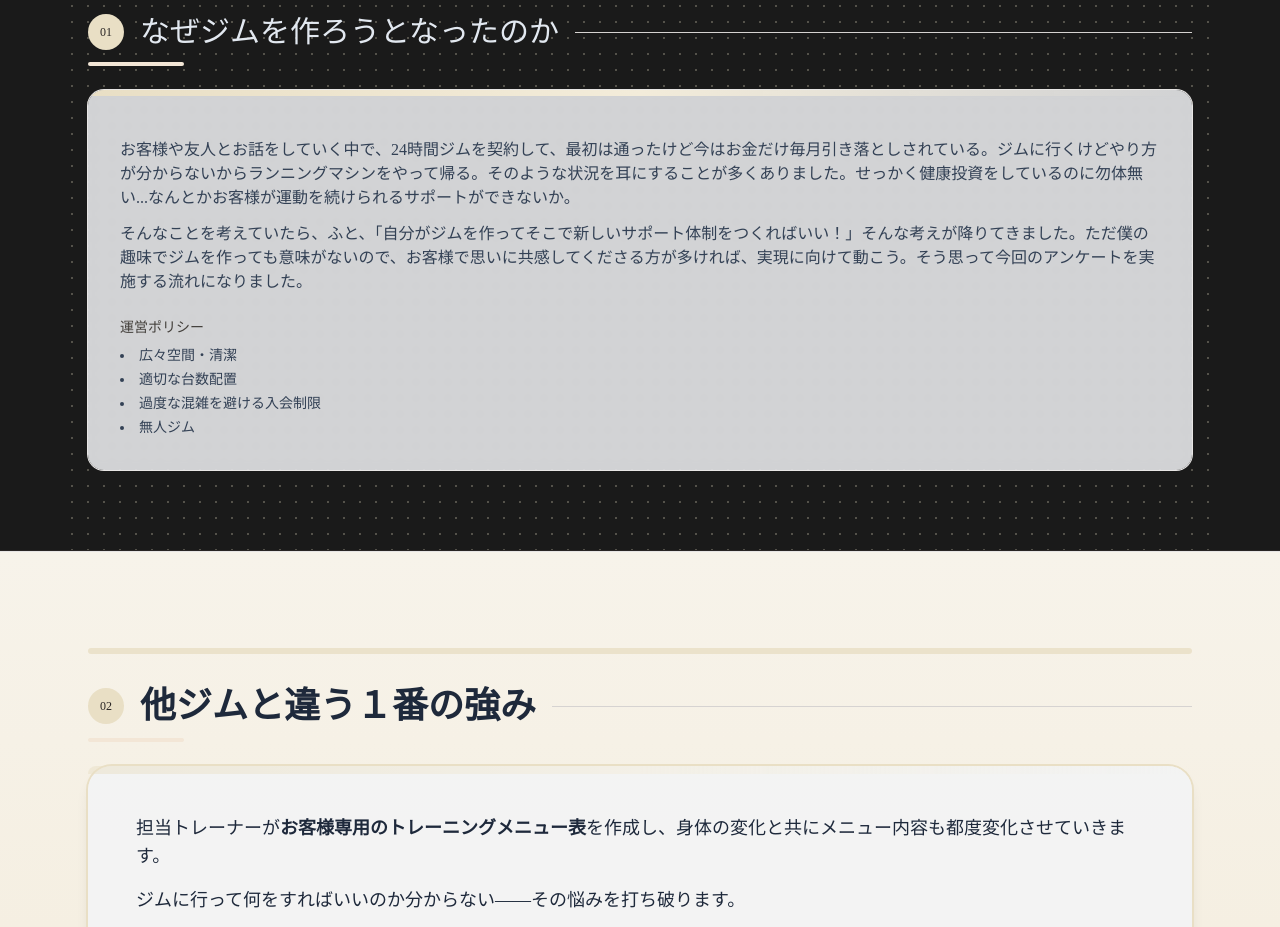
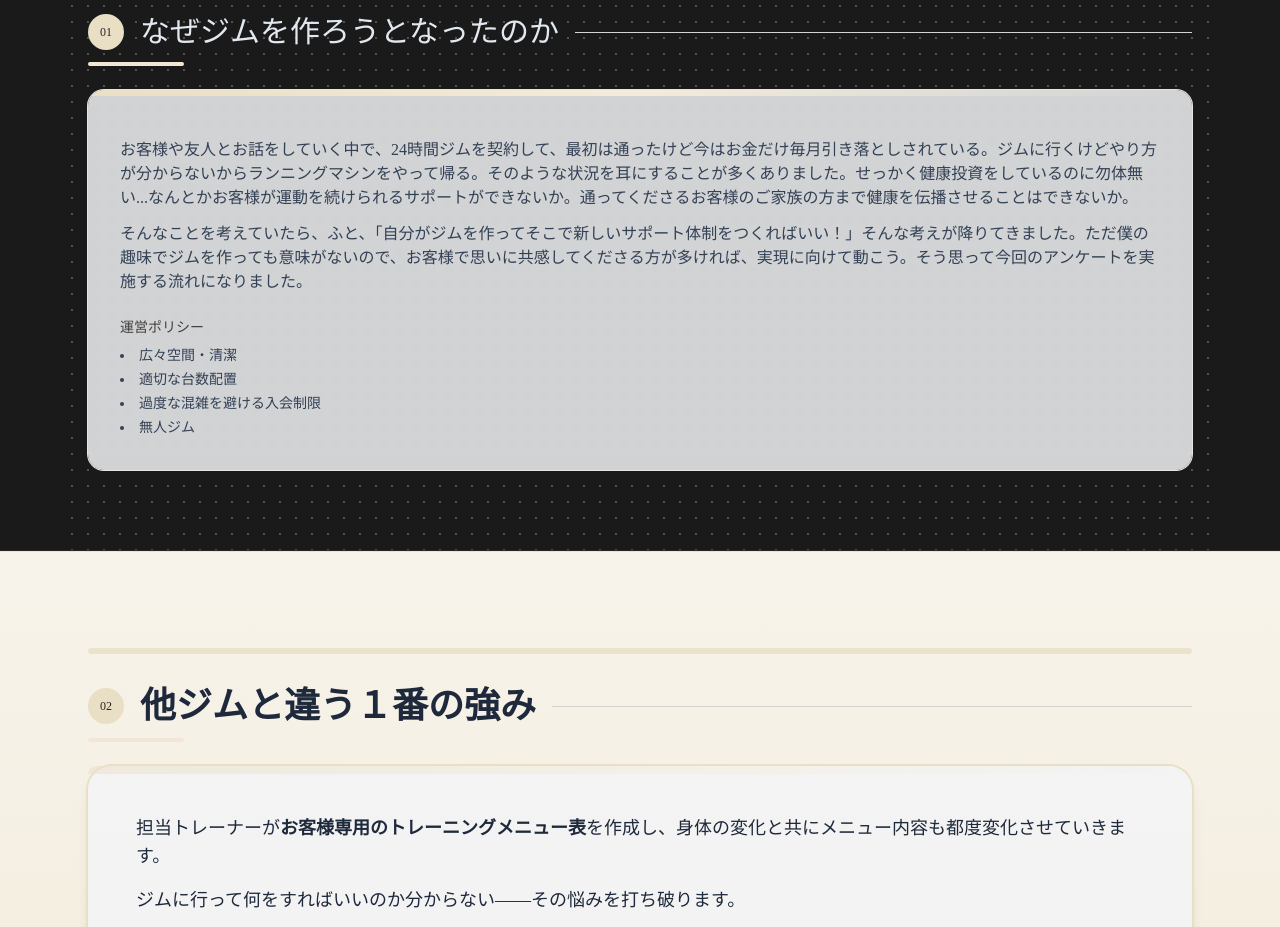
Before and after one commit to HORIKAWA-SHO/beginning-gym, a plain HTML site: page index.html in a window 1280 px wide. Shown: the part 820-1747 px from the top of the page. Drawn offline with nearby package versions, Linux system fonts and the light colour scheme.

Commit message:
concept: 文章追記『通ってくださるお客様のご家族の方まで健康を伝播させることはできないか。』を追加

```diff
--- a/index.html
+++ b/index.html
@@ -74,7 +74,7 @@
           <div class="rounded-2xl bg-[#F3F4F6]/85 ring-1 ring-stone-200 shadow-sm p-6 md:p-8 backdrop-blur-sm relative overflow-hidden text-slate-800">
             <div class="absolute inset-x-0 top-0 h-1.5 bg-gradient-to-r from-[#E9DFC5] via-[#F3ECDA] to-transparent"></div>
             <p class="mt-4 text-slate-700">
-              お客様や友人とお話をしていく中で、24時間ジムを契約して、最初は通ったけど今はお金だけ毎月引き落としされている。ジムに行くけどやり方が分からないからランニングマシンをやって帰る。そのような状況を耳にすることが多くありました。せっかく健康投資をしているのに勿体無い...なんとかお客様が運動を続けられるサポートができないか。
+              お客様や友人とお話をしていく中で、24時間ジムを契約して、最初は通ったけど今はお金だけ毎月引き落としされている。ジムに行くけどやり方が分からないからランニングマシンをやって帰る。そのような状況を耳にすることが多くありました。せっかく健康投資をしているのに勿体無い...なんとかお客様が運動を続けられるサポートができないか。通ってくださるお客様のご家族の方まで健康を伝播させることはできないか。
             </p>
             <p class="mt-3 text-slate-700">
               そんなことを考えていたら、ふと、「自分がジムを作ってそこで新しいサポート体制をつくればいい！」そんな考えが降りてきました。ただ僕の趣味でジムを作っても意味がないので、お客様で思いに共感してくださる方が多ければ、実現に向けて動こう。そう思って今回のアンケートを実施する流れになりました。
```
